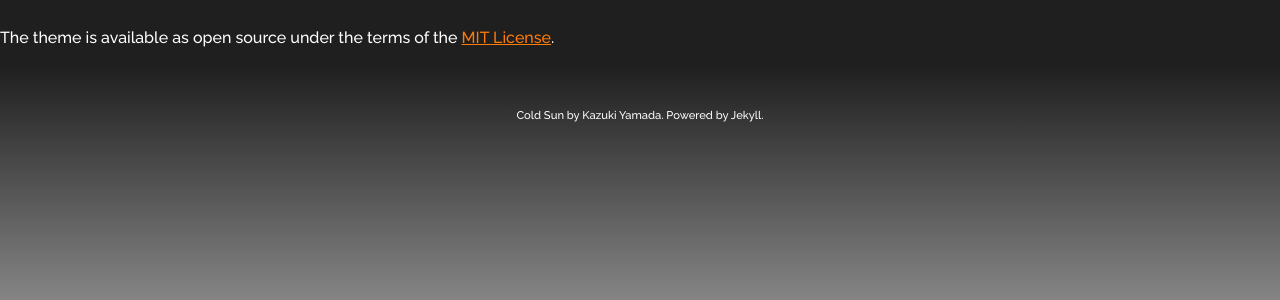
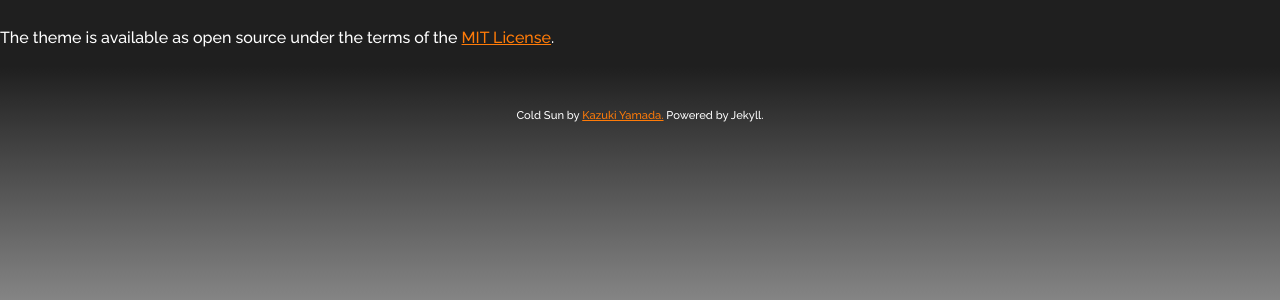
Before and after one commit to kaz-yamada/Cold_Sun, a Jekyll site: the page built from README.md, in a window 1280 px wide and 900 px high, scrolled down 686 px. Shown: the part 583-883 px from the top of the window. Built offline with Jekyll 4.4.1, drawn with Linux system fonts in a browser that asks for light colours; nearby versions of some CDN libraries; our own code applies the rules of GitHub Pages for plain Markdown files; some of the changed lines change nothing that is shown.

Commit message:
Added credits

```diff
--- a/_includes/footer.html
+++ b/_includes/footer.html
@@ -1,7 +1,7 @@
 <footer>
   <div class="container">
     <div class="row">
-      <p>Cold Sun by Kazuki Yamada. Powered by Jekyll.</p>
+      <p>Cold Sun by <a href="https://kaz-yamada.github.io/">Kazuki Yamada.</a> Powered by Jekyll.</p>
     </div>
     <div class="row">
       <ul class="social-icon-list">
```
